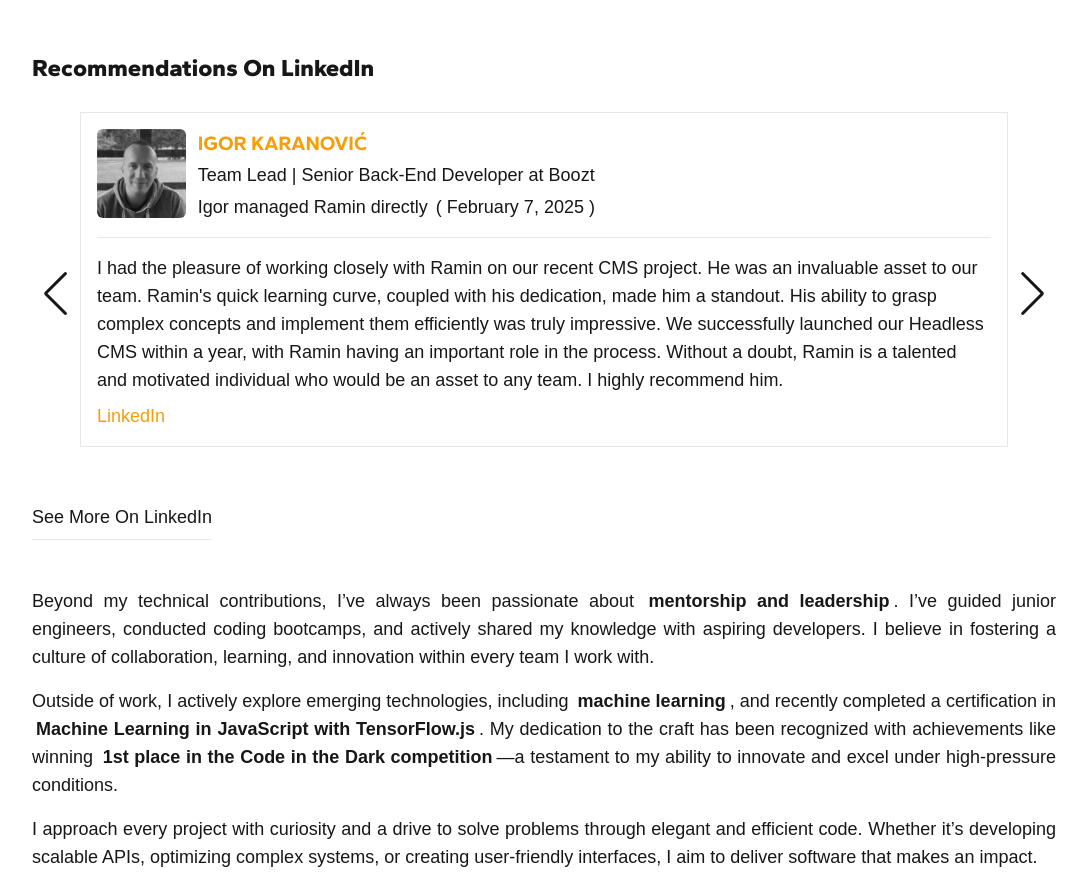
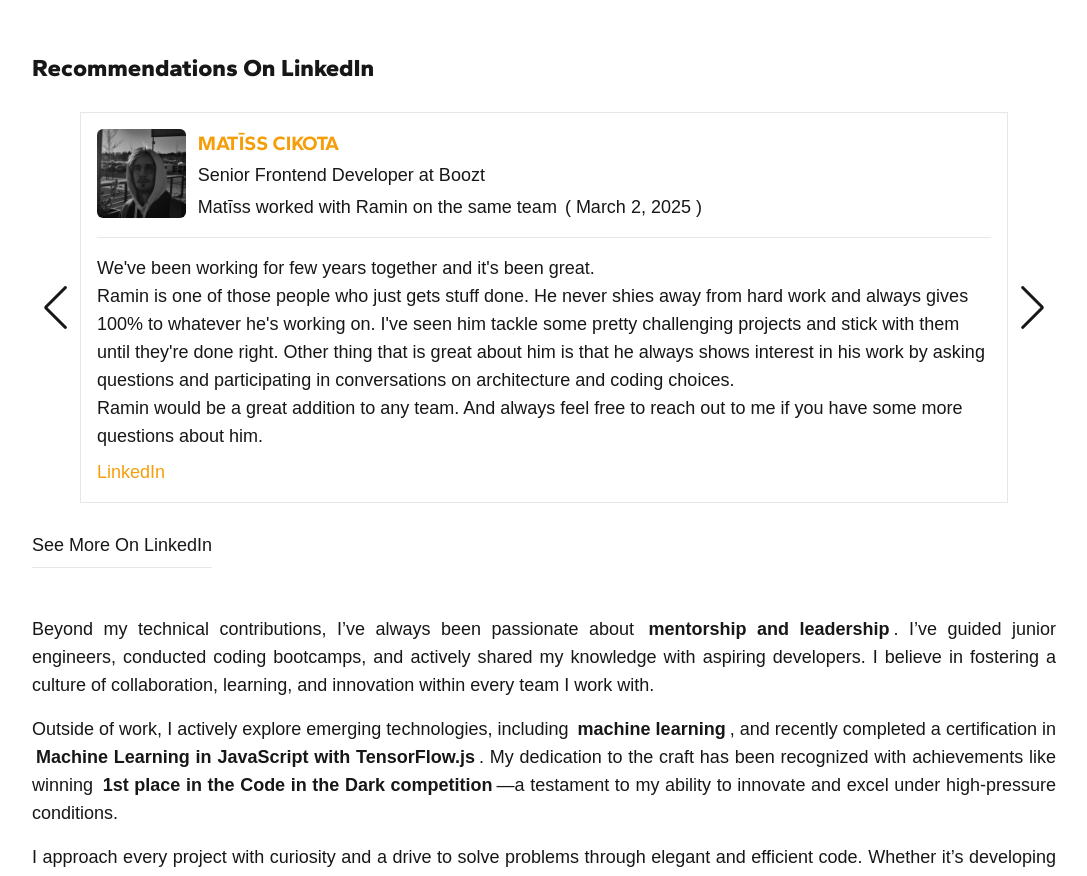
Before and after one commit to raminr77/raminr77.github.io, a Next.js app: page /about-me in a window 1280 px wide. Shown: the part 1040-1916 px from the top of the page, without its empty margins (96-1183 px from the left). Built offline with nearby package versions, Linux system fonts and the light colour scheme; a web font is replaced by a local one.

Commit message:
feat: add new RECOMMENDATION

```diff
--- a/src/data/recommendations.ts
+++ b/src/data/recommendations.ts
@@ -11,7 +11,17 @@ export interface RecommendationItem {
 
 export const RECOMMENDATIONS: RecommendationItem[] = [
   {
-    id: 1,
+    id: 16,
+    fullName: 'Matīss Cikota',
+    title: 'Senior Frontend Developer at Boozt',
+    text: "We've been working for few years together and it's been great. <br /> Ramin is one of those people who just gets stuff done. He never shies away from hard work and always gives 100% to whatever he's working on. I've seen him tackle some pretty challenging projects and stick with them until they're done right. Other thing that is great about him is that he always shows interest in his work by asking questions and participating in conversations on architecture and coding choices. <br /> Ramin would be a great addition to any team. And always feel free to reach out to me if you have some more questions about him.",
+    date: 'March 2, 2025',
+    caption: 'Matīss worked with Ramin on the same team',
+    url: 'https://www.linkedin.com/in/matisscikota/',
+    imageURL: '/images/linkedIn-profiles/matisscikota.jpeg'
+  },
+  {
+    id: 15,
     fullName: 'Igor Karanović',
     title: 'Team Lead | Senior Back-End Developer at Boozt',
     text: "I had the pleasure of working closely with Ramin on our recent CMS project. He was an invaluable asset to our team. Ramin's quick learning curve, coupled with his dedication, made him a standout. His ability to grasp complex concepts and implement them efficiently was truly impressive. We successfully launched our Headless CMS within a year, with Ramin having an important role in the process. Without a doubt, Ramin is a talented and motivated individual who would be an asset to any team. I highly recommend him.",
@@ -21,7 +31,7 @@ export const RECOMMENDATIONS: RecommendationItem[] = [
     imageURL: '/images/linkedIn-profiles/Igor.jpg'
   },
   {
-    id: 2,
+    id: 14,
     fullName: 'Dimitar Pashovski',
     title: 'Senior frontend developer at Boozt',
     text: 'Ramin is a talented frontend developer with strong React skills and a great work ethic. He consistently delivers high-quality work and is always willing to collaborate and share his knowledge. His problem-solving skills and attention to detail make him a valuable asset to any team. I highly recommend him!',
@@ -31,7 +41,7 @@ export const RECOMMENDATIONS: RecommendationItem[] = [
     imageURL: '/images/linkedIn-profiles/Dimitar.jpg'
   },
   {
-    id: 3,
+    id: 13,
     fullName: 'Erfan Khavarian',
     title: 'Team Lead | Senior Back-End Developer at Boozt',
     text: 'I had the pleasure of working with Ramin on a project where he joined our team for a short period. As a frontend developer, he quickly adapted to our workflow and played a key role in ensuring we delivered the project on time. Ramin is hardworking, fast, and highly knowledgeable. He’s always eager to learn new things and never backs down from a challenge. His ability to grasp new concepts and apply them effectively makes him a great asset to any development team.',
@@ -41,7 +51,7 @@ export const RECOMMENDATIONS: RecommendationItem[] = [
     imageURL: '/images/linkedIn-profiles/Erfan.jpg'
   },
   {
-    id: 4,
+    id: 12,
     fullName: 'Emil Azizov',
     title: 'Backend Developer',
     text: "I worked with Ramin in the same team for more than 1 year on both the CMS and Promobar projects.  Ramin is a creative and reliable team player who always brings fresh ideas to the table. He's not afraid to tackle complex problems and always finds practical solutions.  You can trust Ramin to deliver high-quality work on time. Plus, he's always eager to learn new things and pays close attention to details like performance optimization. I'm really happy I got to work with him.",
@@ -51,7 +61,7 @@ export const RECOMMENDATIONS: RecommendationItem[] = [
     imageURL: '/images/linkedIn-profiles/Emil.jpg'
   },
   {
-    id: 5,
+    id: 11,
     fullName: 'Andra Norvaiša',
     title: 'Product Owner at DFDS',
     text: 'I had the pleasure of working with Ramin for a year, and he is a talented developer. Ramin brought creativity, a proactive mindset, and a collaborative approach to our projects, making him a valued team member.',
@@ -61,7 +71,7 @@ export const RECOMMENDATIONS: RecommendationItem[] = [
     imageURL: '/images/linkedIn-profiles/Andra.jpg'
   },
   {
-    id: 6,
+    id: 10,
     fullName: 'Kaveh Alipour',
     title: 'Mobile Engineer',
     text: "I absolutely recommend Ramin! His friendly and responsible approach and fantastic expertise made working together a total joy. Each project became a blast thanks to his positive vibes. Ramin's collaborative spirit and knowledge make him an invaluable asset to any team.",
@@ -71,7 +81,7 @@ export const RECOMMENDATIONS: RecommendationItem[] = [
     imageURL: '/images/linkedIn-profiles/Kaveh.jpg'
   },
   {
-    id: 7,
+    id: 9,
     fullName: 'Arash Saadatmand',
     title: 'Product Manager',
     text: "In the engineering world, I have learned, that finding someone you can rely on is precious. Knowing that projects won't be let down and there is someone you can call out to when needed, with high standards and high-quality work, is something that no one is willing to lose. I have, and am enjoying working with Ramin and hope it will last.",
@@ -91,7 +101,7 @@ export const RECOMMENDATIONS: RecommendationItem[] = [
     imageURL: '/images/linkedIn-profiles/Sana.jpg'
   },
   {
-    id: 9,
+    id: 7,
     fullName: 'Ross Amiri',
     title: 'Software Engineer | Team-lead at TrustYou',
     text: "Let's add some great features to the world! just make a couple more of Ramins, and the job is already done! Passionate, responsible and always trying his best to give the best solutions to the problems. Self-learner and strongly motivated on anything related to computers. A lovely must-have friend.",
@@ -101,7 +111,7 @@ export const RECOMMENDATIONS: RecommendationItem[] = [
     imageURL: '/images/linkedIn-profiles/Ross.jpg'
   },
   {
-    id: 10,
+    id: 6,
     fullName: 'Hadi Omidi',
     title: 'Software Engineer | Game Theory Enthusiast',
     text: "I don't want to compliment Ramin because everyone knows his excellent skills. One of Ramin's most important features is his fixation on his company and his work. His contributions were precious to the community. Furthermore, his work ethic is flawless, and it is so easy to work together. He goes out of his way when you ask for some help and guidance. I highly recommend Ramin and would love to work together again.",
@@ -111,7 +121,7 @@ export const RECOMMENDATIONS: RecommendationItem[] = [
     imageURL: '/images/linkedIn-profiles/Hadi.jpg'
   },
   {
-    id: 11,
+    id: 5,
     fullName: 'Sepideh Gheisar',
     title: 'Senior Product Manager',
     text: 'I have worked with many professionals throughout my work, but Ramin was a unique one on them. His ability to go out of his way to help others has made him stand out. I can say that Ramin has two very prominent characteristics and that speed of action in finding useful solutions and having a very good work ethic that makes each member of the product team want to work with Ramin. His expertise as a developer is considerable, and it helped our team come up with more efficient solutions on different projects. In addition his contribution is valuable to the side.',
@@ -121,7 +131,7 @@ export const RECOMMENDATIONS: RecommendationItem[] = [
     imageURL: '/images/linkedIn-profiles/Sepideh.jpg'
   },
   {
-    id: 12,
+    id: 4,
     fullName: 'Faezeh Padidar',
     title: 'Quality Assurance Engineer',
     text: 'I had have the pleasure of working with Ramin for more than two years at Digikla company. Ramin is one of the best programmers I know. He is productive person with vast knowledge in coding. Ramin is proactive self-motivated and intelligence person. He is a well- connected professional that always takes to time support anyone in his team. Ramin would be a true asset for any position.',
@@ -131,7 +141,7 @@ export const RECOMMENDATIONS: RecommendationItem[] = [
     imageURL: '/images/linkedIn-profiles/Faezeh.jpg'
   },
   {
-    id: 13,
+    id: 3,
     fullName: 'Alireza Khosravian',
     title: 'Software Engineer at textkernel',
     text: 'There is no better colleague than Ramin. He is one of the most dedicated professionals I’ve worked with and is willing to put that extra help whenever you need it. His expertise as a front-end developer is considerable. He knows how to work with TAGS like a God when decides to create. I highly recommend Ramin and would love to work with him again. :D',
@@ -141,7 +151,7 @@ export const RECOMMENDATIONS: RecommendationItem[] = [
     imageURL: '/images/linkedIn-profiles/Alireza-khosravian.jpg'
   },
   {
-    id: 14,
+    id: 2,
     fullName: 'Amirreza Balouchi',
     title: 'Experienced Software Engineer | Machine Learning Enthusiast',
     text: 'He does what he says and his work is always top-notch. Hardworking, intelligent, and helpful, he has come a long way and is sure to achieve greater heights.',
@@ -151,7 +161,7 @@ export const RECOMMENDATIONS: RecommendationItem[] = [
     imageURL: '/images/linkedIn-profiles/Amirreza.jpg'
   },
   {
-    id: 15,
+    id: 1,
     fullName: 'Alireza Khalili',
     title: 'Senior DevOps Engineer at CHECK24 GmbH',
     text: 'A great programmer who is highly skilled, great team player, motivated and funny guy. it was a pleasure working with him.',
--- a/src/domains/about-me/components/RecommendationCard/index.tsx
+++ b/src/domains/about-me/components/RecommendationCard/index.tsx
@@ -68,7 +68,7 @@ export function RecommendationCard({
         </div>
       </div>
 
-      <p className="w-full text-left">{text}</p>
+      <p className="w-full text-left" dangerouslySetInnerHTML={{ __html: text }} />
 
       <Link
         href={url}
```
Also changed, not shown: public/images/linkedIn-profiles/matisscikota.jpeg (added).
